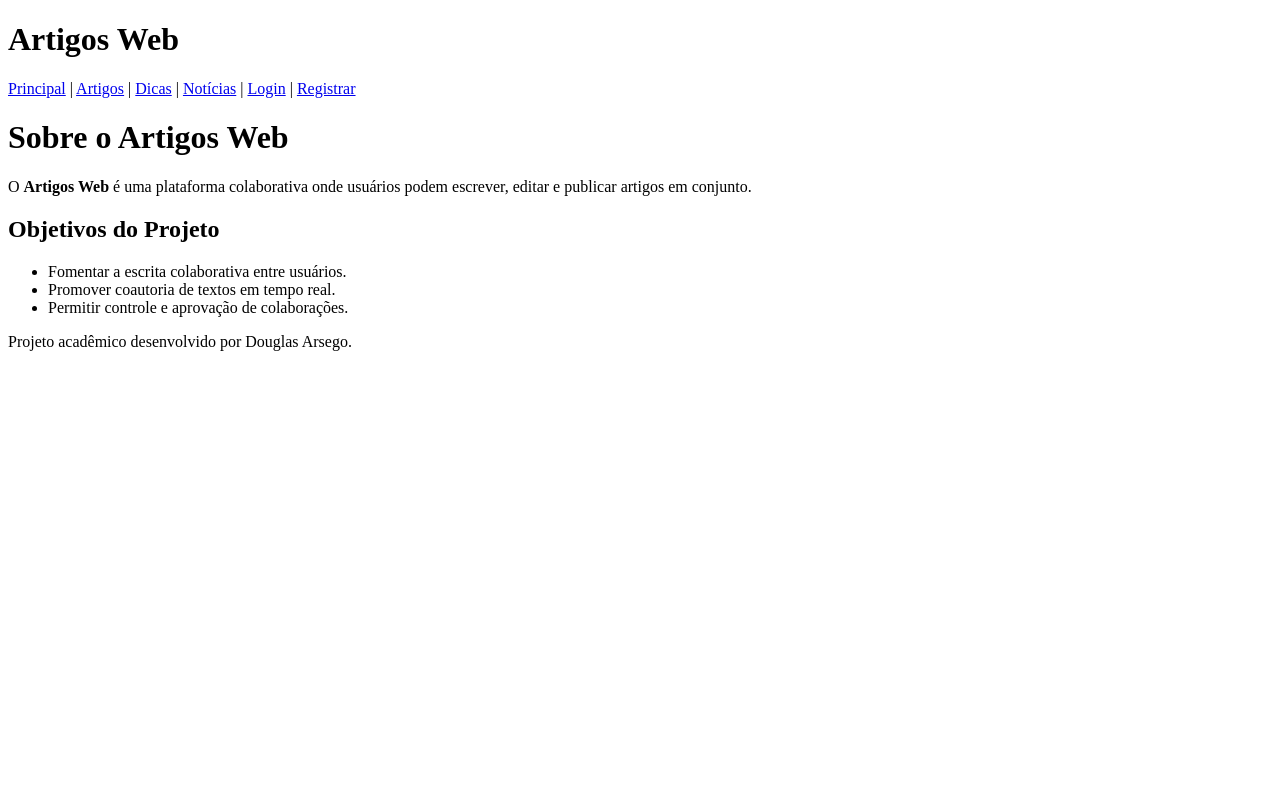
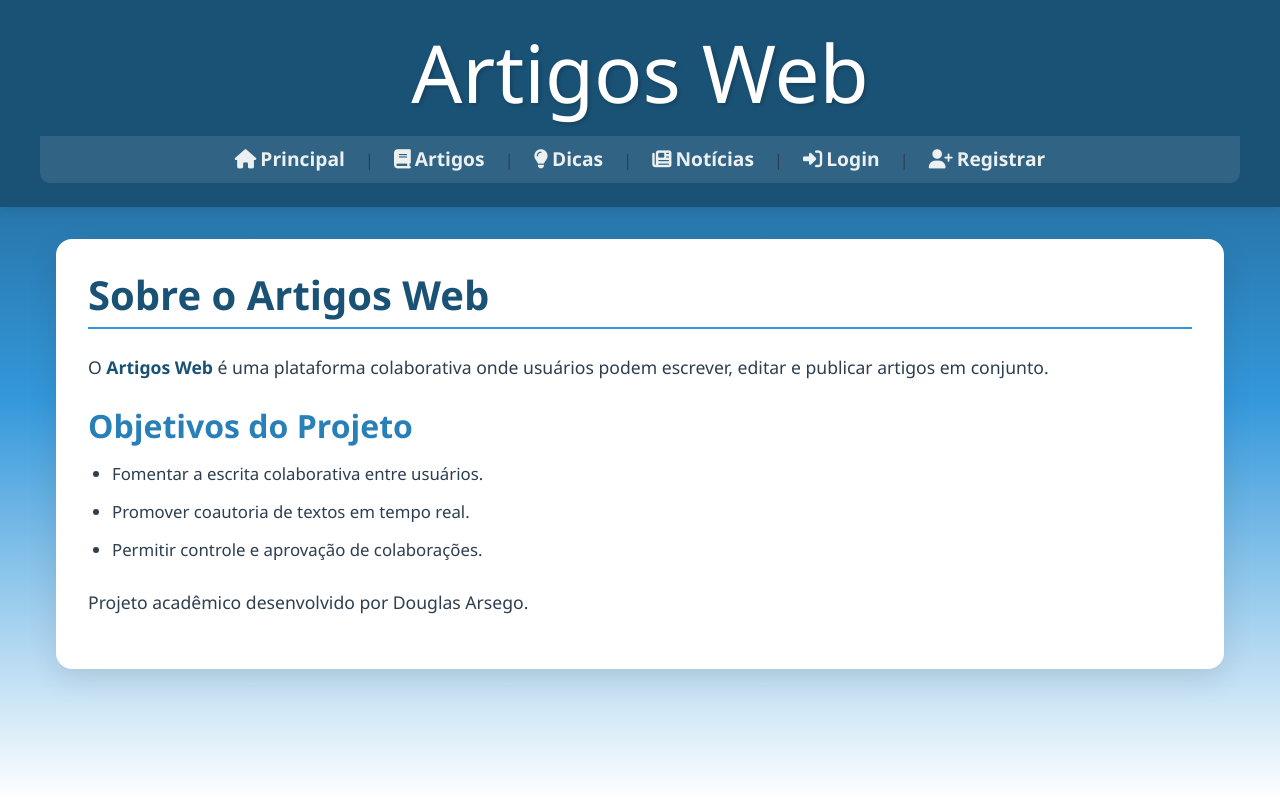
Before and after one commit to DouglasArsego/ArtigosWeb, a Django app: page /sobre/ in a window 1280 px wide. Run offline with Django 5.2, Linux system fonts and the light colour scheme; some libraries are stand-ins or nearby versions.

Commit message:
CSS Base e Sobre
css

```diff
--- /dev/null
+++ b/src/static/css/base.css
@@ -0,0 +1,129 @@
+:root {
+    --primary-dark: #1a5276;
+    --primary-medium: #2980b9;
+    --primary-light: #3498db;
+    --light-gray: #ecf0f1;
+    --dark-blue: #2c3e50;
+    --pure-white: #ffffff;
+}
+
+body {
+    font-family: 'Segoe UI', Tahoma, Geneva, Verdana, sans-serif;
+    margin: 0;
+    padding: 0;
+    color: var(--dark-blue);
+    line-height: 1.6;
+    background: linear-gradient(to bottom,
+        var(--primary-dark) 0%,
+        var(--primary-light) 50%,
+        var(--pure-white) 100%);
+    background-attachment: fixed;
+    min-height: 100vh;
+}
+
+header {
+    background-color: var(--primary-dark);
+    padding: 1.5rem 0;
+    box-shadow: 0 2px 10px rgba(0, 0, 0, 0.1);
+}
+
+header h1 {
+    color: var(--pure-white);
+    text-align: center;
+    font-size: 5rem;
+    margin: 0 0 1rem 0;
+    text-shadow: 2px 2px 4px rgba(0, 0, 0, 0.2);
+}
+
+nav {
+    text-align: center;
+    padding: 0.5rem 0;
+    background-color: rgba(255, 255, 255, 0.1);
+    border-radius: 0 0 10px 10px;
+    max-width: 1200px;
+    margin: 0 auto;
+}
+
+nav a {
+    color: var(--light-gray);
+    text-decoration: none;
+    margin: 1rem;
+    font-size: 1.2rem;
+    font-weight: 700;
+    transition: color 0.3s ease;
+}
+
+nav .fas {
+    font-size: 1.2rem;
+}
+
+nav a:hover {
+    color: var(--primary-light);
+    text-decoration: underline;
+}
+
+nav button {
+    font-family: inherit;
+    font-size: 1.2rem;
+    color: var(--light-gray);
+    background: none;
+    border: none;
+    padding: 0;
+    margin: 0 0.5rem;
+    cursor: pointer;
+    font-weight: 700;
+    transition: color 0.3s ease;
+}
+
+nav button:hover {
+    color: var(--primary-light);
+    text-decoration: underline;
+}
+
+main {
+    max-width: 1200px;
+    margin: 2rem auto;
+    padding: 0 1rem;
+}
+
+/* Estilo para o conteúdo das páginas que estendem base.html */
+.content-container {
+    background-color: var(--pure-white);
+    border-radius: 1rem;
+    padding: 2rem;
+    box-shadow: 0 10px 30px rgba(0, 0, 0, 0.1);
+    margin-top: 1rem;
+}
+
+/* Media Queries para responsividade */
+@media (max-width: 768px) {
+    header h1 {
+        font-size: 2rem;
+    }
+
+    nav {
+        padding: 0.5rem;
+    }
+
+    nav a, nav button {
+        display: inline-block;
+        margin: 0.3rem;
+    }
+}
+
+@media (max-width: 480px) {
+    header h1 {
+        font-size: 1.8rem;
+    }
+
+    nav {
+        display: flex;
+        flex-wrap: wrap;
+        justify-content: center;
+    }
+
+    nav a, nav button {
+        margin: 0.2rem;
+        font-size: 0.9rem;
+    }
+}
--- /dev/null
+++ b/src/static/css/sobre.css
@@ -0,0 +1,50 @@
+/* Estilos específicos para a página Sobre */
+.content-container h1 {
+    color: var(--primary-dark);
+    font-weight: 700;
+    margin-bottom: 1.5rem;
+    padding-bottom: 0.5rem;
+    border-bottom: 2px solid var(--primary-light);
+}
+
+.content-container h2 {
+    color: var(--primary-medium);
+    font-weight: 600;
+    margin: 1.5rem 0 1rem 0;
+}
+
+.content-container p {
+    font-size: 1.1rem;
+    line-height: 1.7;
+    margin-bottom: 1.2rem;
+}
+
+.content-container ul {
+    padding-left: 1.5rem;
+    margin-bottom: 1.5rem;
+}
+
+.content-container li {
+    margin-bottom: 0.7rem;
+    font-size: 1.05rem;
+}
+
+.content-container strong {
+    color: var(--primary-dark);
+}
+
+/* Melhorias para dispositivos móveis */
+@media (max-width: 768px) {
+    .content-container h1 {
+        font-size: 1.8rem;
+    }
+
+    .content-container h2 {
+        font-size: 1.5rem;
+    }
+
+    .content-container p,
+    .content-container li {
+        font-size: 1rem;
+    }
+}
--- a/src/templates/base.html
+++ b/src/templates/base.html
@@ -1,36 +1,47 @@
 <!DOCTYPE html>
+{% load static %}
 <html lang="pt-br">
 <head>
     <meta charset="UTF-8" />
+    <meta name="viewport" content="width=device-width, initial-scale=1.0">
     <title>{% block title %}Artigos Web{% endblock %}</title>
+    <link href="https://cdn.jsdelivr.net/npm/bootstrap@5.3.0/dist/css/bootstrap.min.css" rel="stylesheet">
+    <link rel="stylesheet" href="https://cdnjs.cloudflare.com/ajax/libs/font-awesome/6.4.0/css/all.min.css">
+    <link rel="stylesheet" href="{% static 'css/base.css' %}">
+    {% block extra_css %}{% endblock %}
 </head>
 <body>
     <header>
         <h1>Artigos Web</h1>
         <nav>
-        <a href="{% url 'sobre' %}">Principal</a> |
-        <a href="{% url 'lista_artigos' %}">Artigos</a> |
-        <a href="{% url 'dicas' %}">Dicas</a> |
-        <a href="{% url 'noticias' %}">Notícias</a>
+            <a href="{% url 'sobre' %}"><i class="fas fa-home me-1"></i>Principal</a> |
+            <a href="{% url 'lista_artigos' %}"><i class="fas fa-book me-1"></i>Artigos</a> |
+            <a href="{% url 'dicas' %}"><i class="fas fa-lightbulb me-1"></i>Dicas</a> |
+            <a href="{% url 'noticias' %}"><i class="fas fa-newspaper me-1"></i>Notícias</a>
 
             {% if user.is_authenticated %}
-          | <a href="{% url 'profile' %}">Perfil</a>
+                | <a href="{% url 'profile' %}"><i class="fas fa-user me-1"></i>Perfil</a>
                 |
                 <form method="post" action="{% url 'logout' %}" style="display:inline;">
                     {% csrf_token %}
-            <button type="submit" style="background:none; border:none; padding:0; color:blue; text-decoration:underline; cursor:pointer;">
-              Sair
+                    <button type="submit">
+                        <i class="fas fa-sign-out-alt me-1"></i>Sair
                     </button>
                 </form>
             {% else %}
-          | <a href="{% url 'login' %}">Login</a>
-          | <a href="{% url 'register' %}">Registrar</a>
+                | <a href="{% url 'login' %}"><i class="fas fa-sign-in-alt me-1"></i>Login</a>
+                | <a href="{% url 'register' %}"><i class="fas fa-user-plus me-1"></i>Registrar</a>
             {% endif %}
         </nav>
     </header>
 
     <main>
+        <div class="content-container">
             {% block content %}{% endblock %}
+        </div>
     </main>
+
+    <script src="https://cdn.jsdelivr.net/npm/bootstrap@5.3.0/dist/js/bootstrap.bundle.min.js"></script>
+    {% block extra_js %}{% endblock %}
 </body>
 </html>
--- a/src/templates/sobre.html
+++ b/src/templates/sobre.html
@@ -1,8 +1,14 @@
 {% extends "base.html" %}
+{% load static %}
 
 {% block title %}Sobre - Artigos Web{% endblock %}
 
+{% block extra_css %}
+<link rel="stylesheet" href="{% static 'css/sobre.css' %}">
+{% endblock %}
+
 {% block content %}
+<div class="sobre-content">
     <h1>Sobre o Artigos Web</h1>
     <p>O <strong>Artigos Web</strong> é uma plataforma colaborativa onde usuários podem escrever, editar e publicar artigos em conjunto.</p>
 
@@ -14,4 +20,5 @@
     </ul>
 
     <p>Projeto acadêmico desenvolvido por Douglas Arsego.</p>
+</div>
 {% endblock %}
```
Lines whose indentation alone changed are shown as unchanged.
